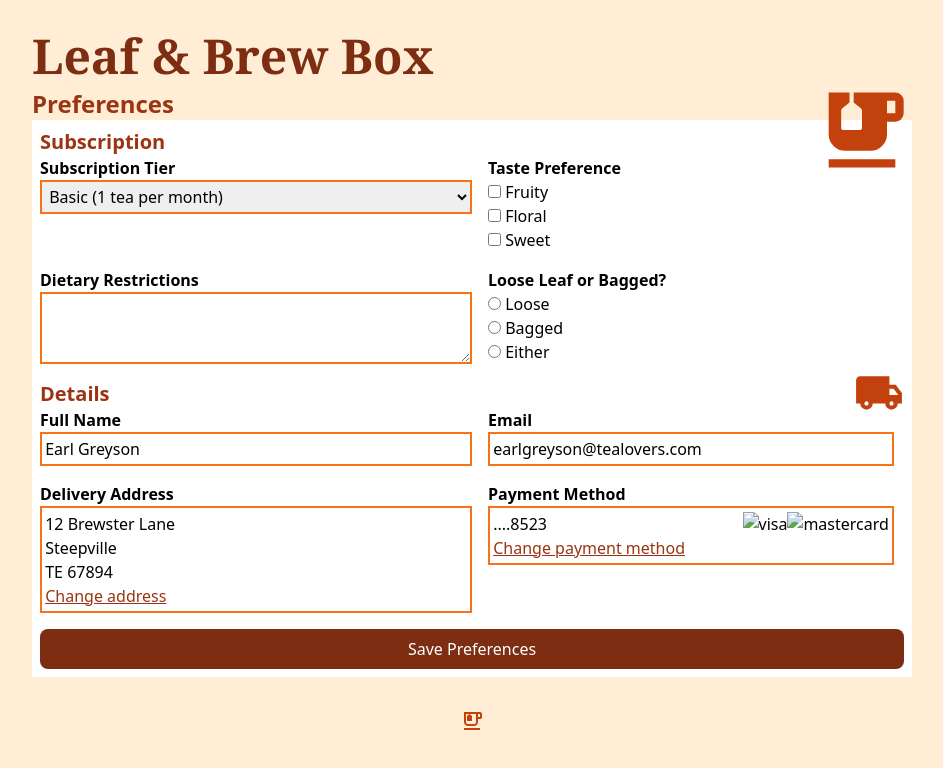
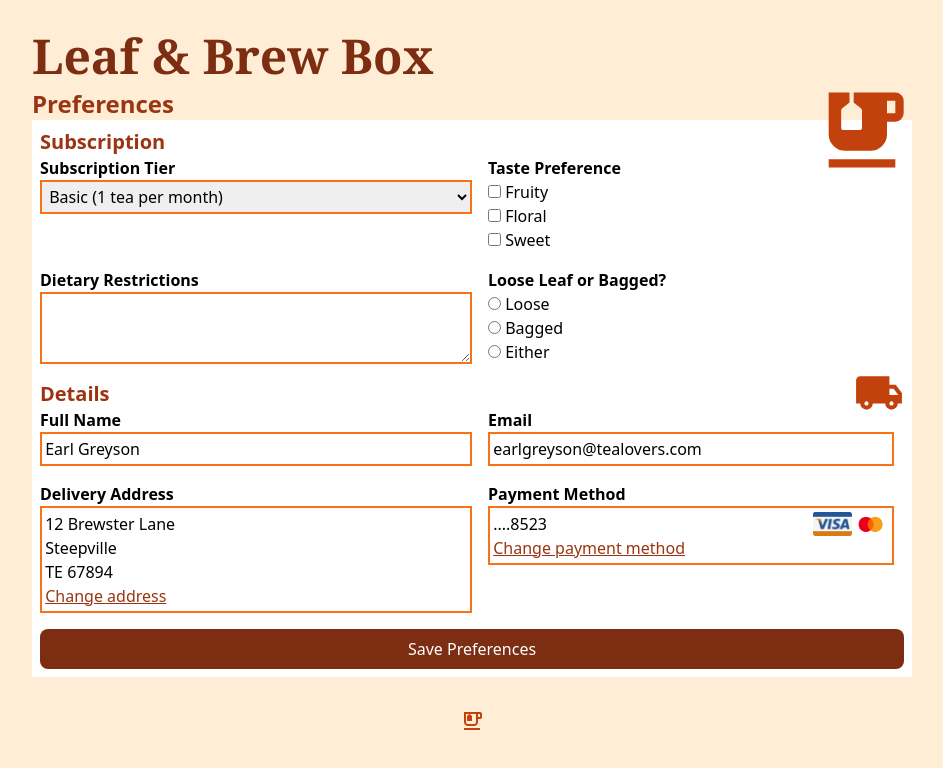
Before and after one commit to gen1chiro/learn-tailwind, a website: page preferencesForm.html in a window 1280 px wide. Shown: the whole page, without its empty margins (168-1111 px from the left). Drawn offline with nearby package versions, Linux system fonts and the light colour scheme; files that its build step writes are made by us from their sources.

Commit message:
add img folder & update img file path

```diff
--- a/preferencesForm.html
+++ b/preferencesForm.html
@@ -109,8 +109,8 @@
                     <section class="flex justify-between">
                         <p>....8523</p>
                         <section class="flex">
-                            <img class="h-6" src="src/img/logo_visa.png" alt="visa"/>
-                            <img class="h-6" src="src/img/logo_mastercard.png" alt="mastercard"/>
+                            <img class="h-6" src="/learn-tailwind/src/img/logo_visa.png" alt="visa"/>
+                            <img class="h-6" src="/learn-tailwind/src/img/logo_mastercard.png" alt="mastercard"/>
                         </section>
                     </section>
                     <a class="text-orange-800 underline" href="#">Change payment method</a>
```
Also changed, not shown: src/img/bella_max.jpg (added), src/img/logo_mastercard.png (added), src/img/logo_visa.png (added), src/img/luna_oliver.jpg (added), src/img/milo.jpg (added).
